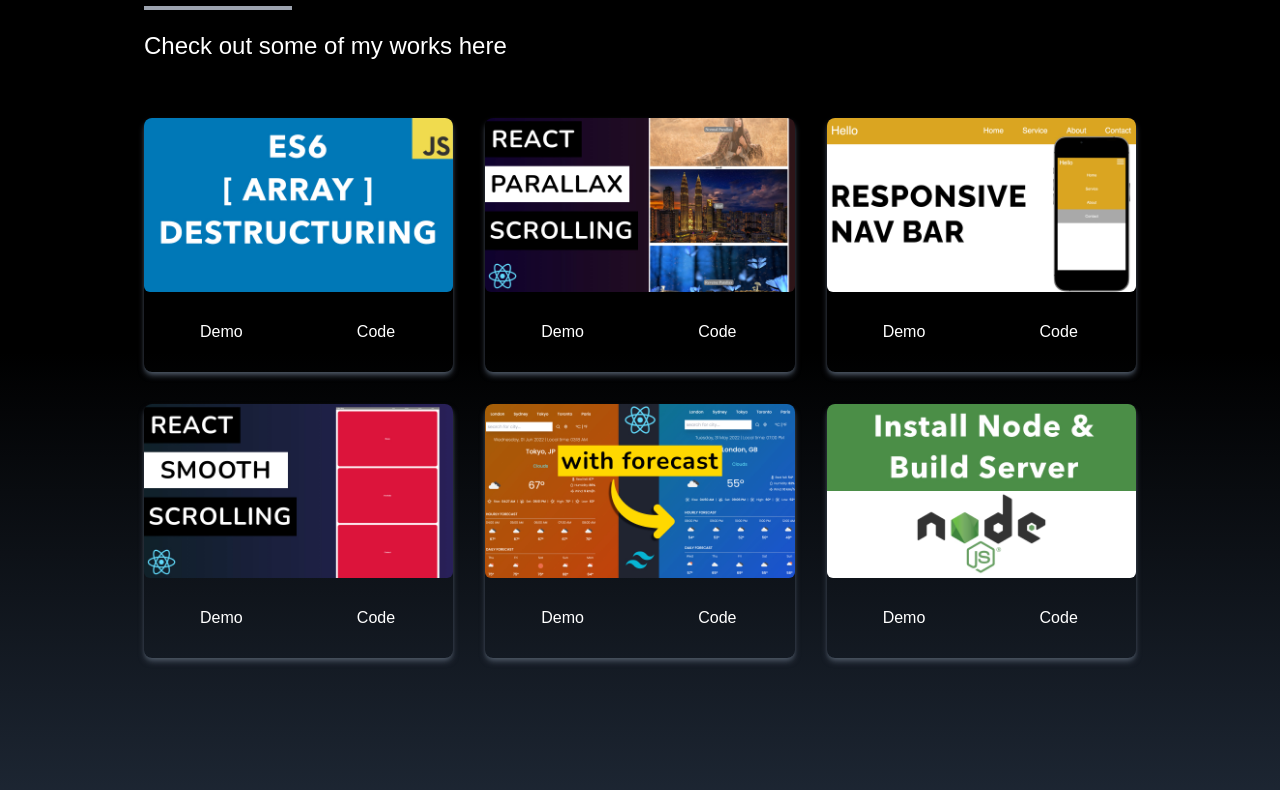
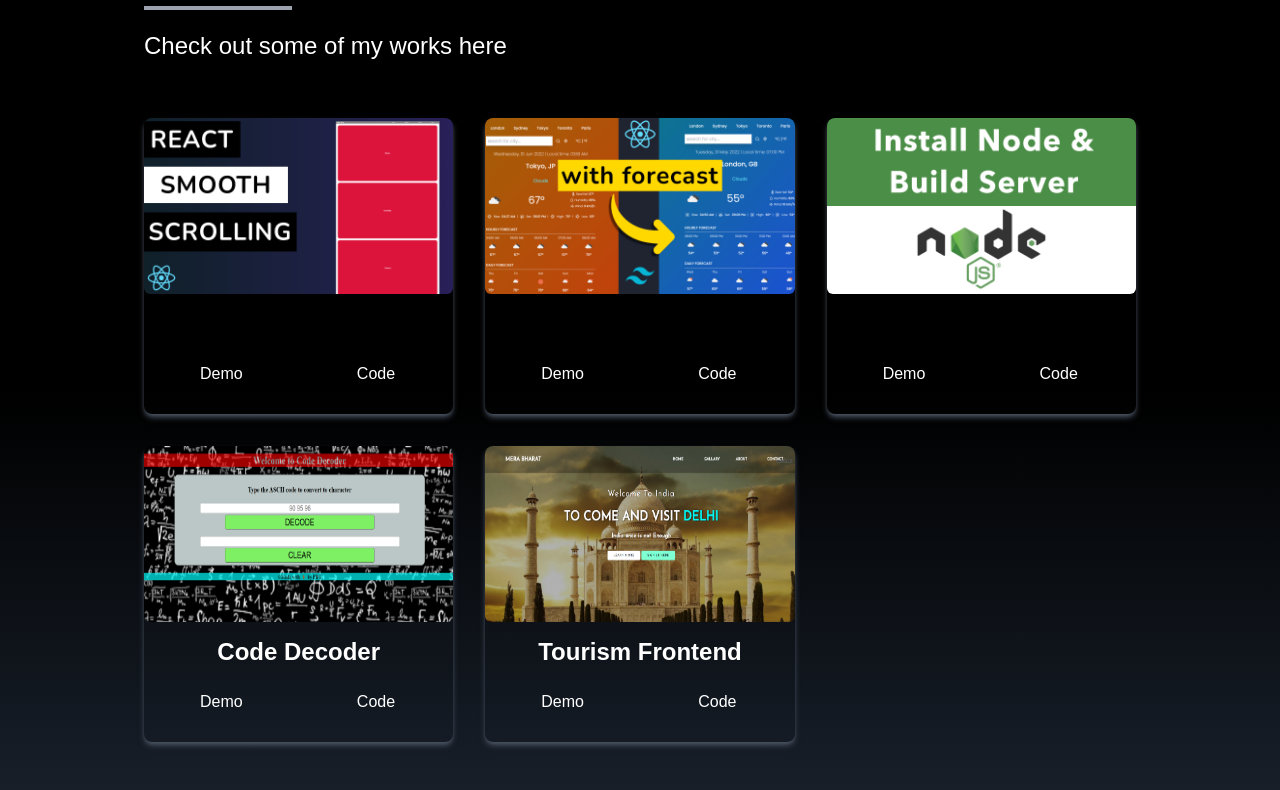
Before and after one commit to spiman9/Portfolio-react-1, a React (Create React App) app: page / in a window 1280 px wide. Shown: the part 1730-2520 px from the top of the page. Built offline with nearby package versions, Linux system fonts and the light colour scheme.

Commit message:
portfolio update

```diff
--- a/src/components/Experience.jsx
+++ b/src/components/Experience.jsx
@@ -96,7 +96,7 @@ const Experience = () => {
         }
     ]
   return (
-    <div name="experience" className='bg-gradient-to-b from-black via-black to-gray-800 w-full sm:h-screen pt-28 '>
+    <div name="experience" className='bg-gradient-to-b from-black via-black to-gray-800 w-full pt-28 '>
         <div className=' max-w-screen-lg mx-auto p-4 flex flex-col justify-center w-full h-full text-white'>
             <div>
                 <p className='text-4xl font-bold border-b-4 border-gray-500 inline'>Experience</p>
--- a/src/components/PortFolio.jsx
+++ b/src/components/PortFolio.jsx
@@ -1,26 +1,25 @@
 import React from 'react'
-import arrayDestruct from "../assets/portfolio/arrayDestruct.jpg"
+// import arrayDestruct from "../assets/portfolio/arrayDestruct.jpg"
 import installNode from "../assets/portfolio/installNode.jpg"
-import navbar from "../assets/portfolio/navbar.jpg"
-import reactParallax from "../assets/portfolio/reactParallax.jpg"
+// import reactParallax from "../assets/portfolio/reactParallax.jpg"
 import reactSmooth from "../assets/portfolio/reactSmooth.jpg"
 import reactWeather from "../assets/portfolio/reactWeather.jpg"
+
+
+import codeDecoder from "../assets/portfolio/img1.png"
+import tourimg from "../assets/portfolio/tour-img.png"
 
 const PortFolio = () => {
 
     const porfolios = [
-        {
-            id: 1,
-            src: arrayDestruct,
-        },
-        {
-            id: 2,
-            src: reactParallax,
-        },
-        {
-            id: 3,
-            src: navbar,
-        },
+        // {
+        //     id: 1,
+        //     src: arrayDestruct,
+        // },
+        // {
+        //     id: 2,
+        //     src: reactParallax,
+        // },
         {
             id:4,
             src: reactSmooth,
@@ -32,7 +31,21 @@ const PortFolio = () => {
         {
             id: 6,
             src: installNode,
-        }
+        },
+        {
+            id: 1 ,
+            name: "Code Decoder" ,
+            src: codeDecoder,
+            demo: "https://code-decoder.netlify.app/",
+            code: "https://github.com/spiman9/Code-Decoder-in-html-css-js",
+        },
+        {
+            id: 2 ,
+            name: "Tourism  Frontend" ,
+            src: tourimg,
+            demo: "https://tour-frontend.netlify.app/",
+            code: "https://github.com/spiman9/Tour-Website",
+        },
     ]
   return (
     <div name="portfolio" className="bg-gradient-to-b from-black via-black to-gray-800 w-full text-white px-4 pt-6">
@@ -43,13 +56,14 @@ const PortFolio = () => {
             </div>
             <div className='grid sm:grid-cols-2 md:grid-cols-3  gap-8 px-12 sm:px-0 pb-40'>
             {
-                porfolios.map(({id , src}) =>
+                porfolios.map(({id , src , code , demo , name}) =>
 
                 <div key={id} className='shadow-md shadow-gray-600 rounded-lg overflow-hidden'>
-                    <img src={src} alt="" className='rounded-md hover:scale-105 duration-300'/>
+                    <img src={src} alt="" className='rounded-md hover:scale-105 duration-300 h-44 w-full'/>
+                    <p className='h-10 flex items-center justify-center text-2xl font-bold pt-5'>{name}</p>
                     <div className='flex items-center justify-center'>
-                        <button className='w-1/2 px-6 py-3 m-4 duration-200 hover:scale-105'>Demo</button>
-                        <button className='w-1/2 px-6 py-3 m-4 duration-200 hover:scale-105'>Code</button>
+                        <button className='w-1/2 px-6 py-3 m-4 duration-200 hover:scale-105'><a href={demo} target='_blank' rel="noreferrer">Demo</a></button>
+                        <button className='w-1/2 px-6 py-3 m-4 duration-200 hover:scale-105'><a href={code} target='_blank' rel="noreferrer">Code</a></button>
                     </div>
                 </div>
                 )
```
Also changed, not shown: src/assets/portfolio/img1.png (added), src/assets/portfolio/tour-img.png (added).
